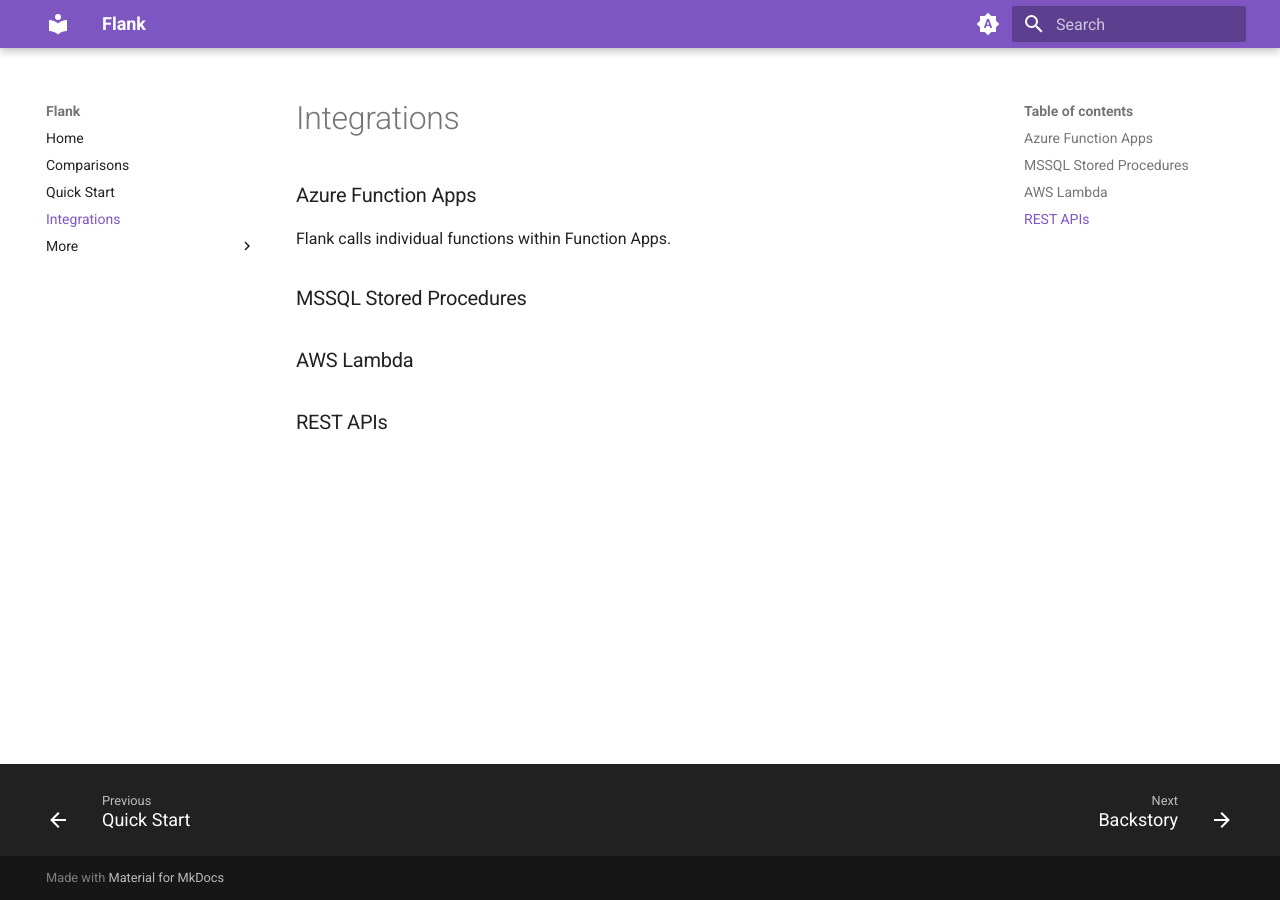
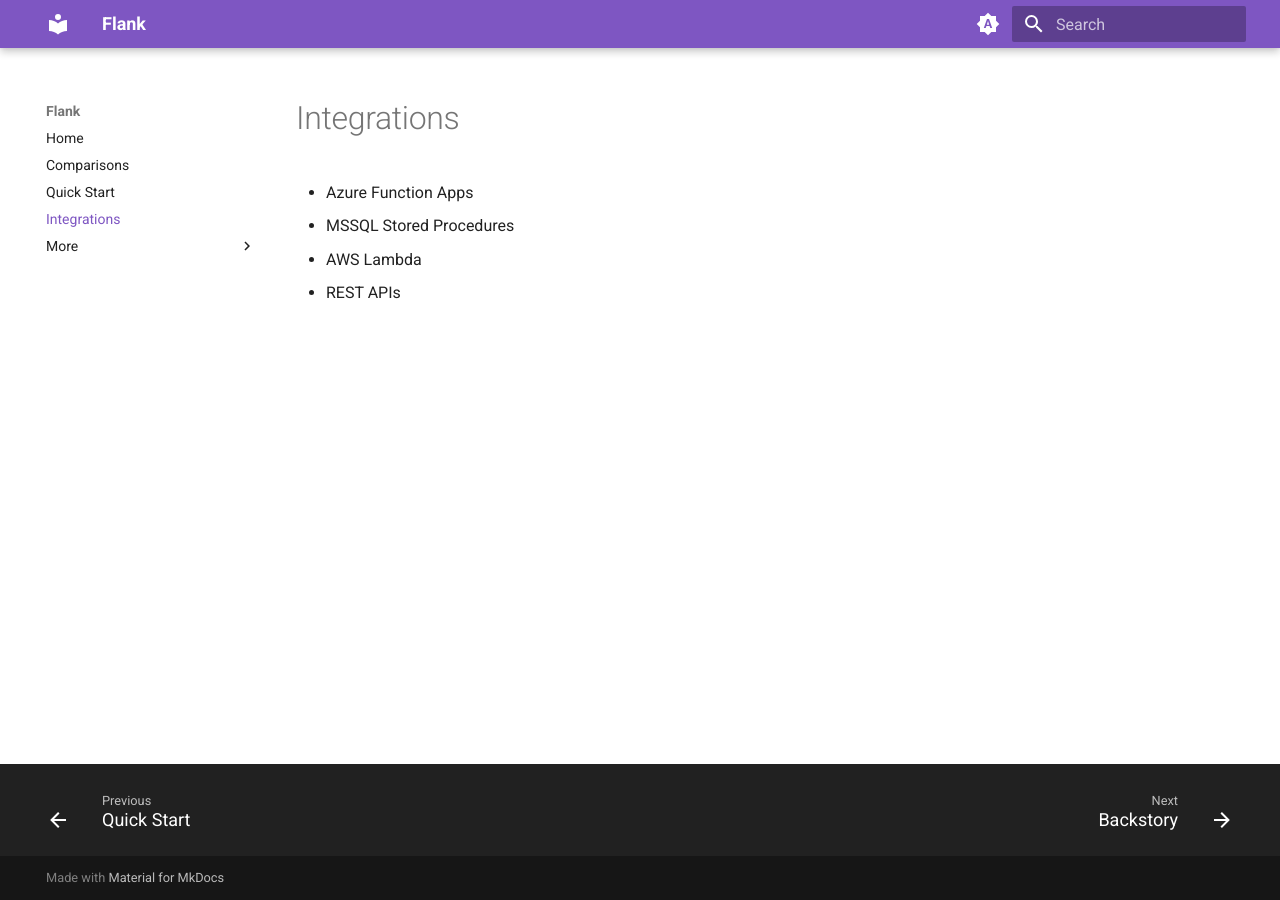
Before and after one commit to btf-org/flank-docs, an MkDocs documentation site: the page built from docs/integrations/all-integrations.md, in a window 1280 px wide. Built offline with MkDocs 1.6.1 and Material for MkDocs 9.7.7, drawn with Linux system fonts in a browser that asks for light colours.

Commit message:
revert integrations

```diff
--- a/docs/integrations/all-integrations.md
+++ b/docs/integrations/all-integrations.md
@@ -1,9 +1,6 @@
 # Integrations
 
-### Azure Function Apps
-Flank calls individual functions within Function Apps.
-
-### MSSQL Stored Procedures
-
-### AWS Lambda
-### REST APIs
+- Azure Function Apps
+- MSSQL Stored Procedures
+- AWS Lambda
+- REST APIs
```
